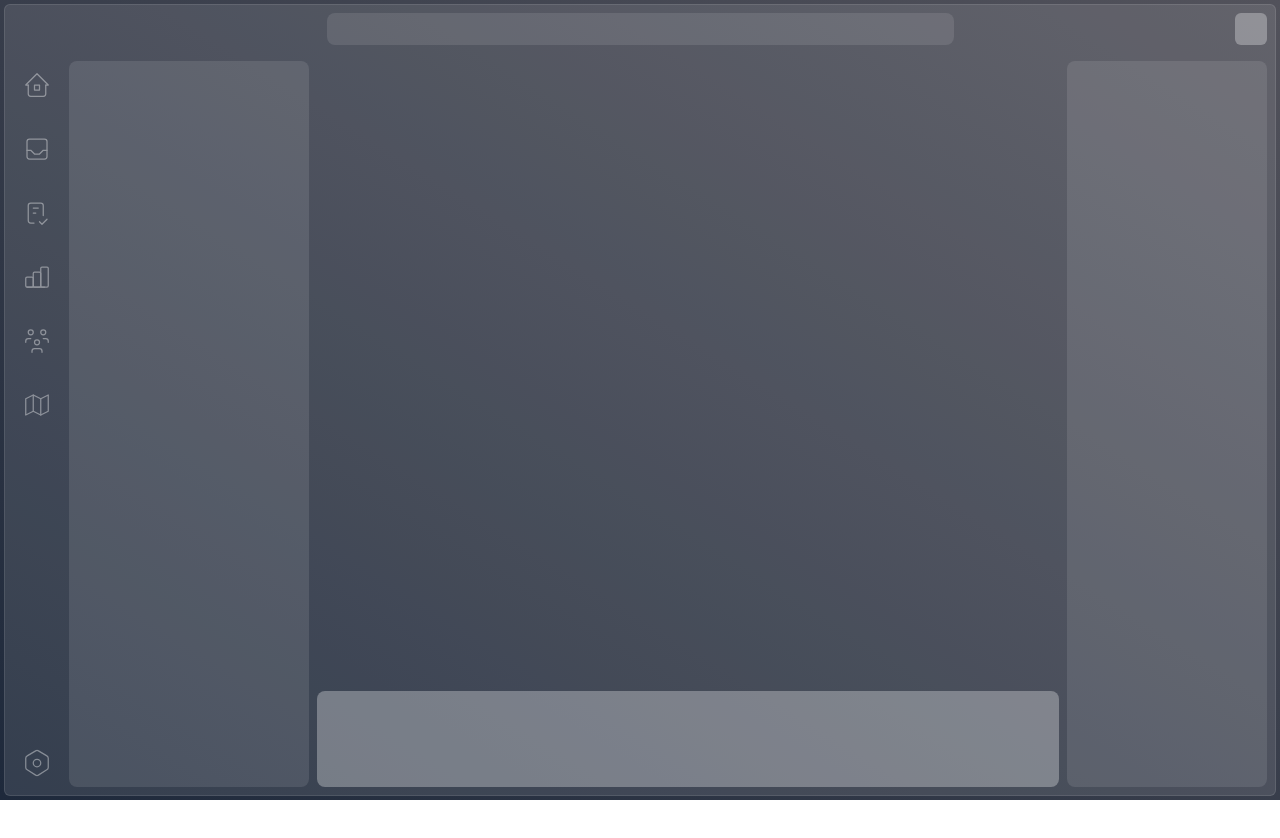
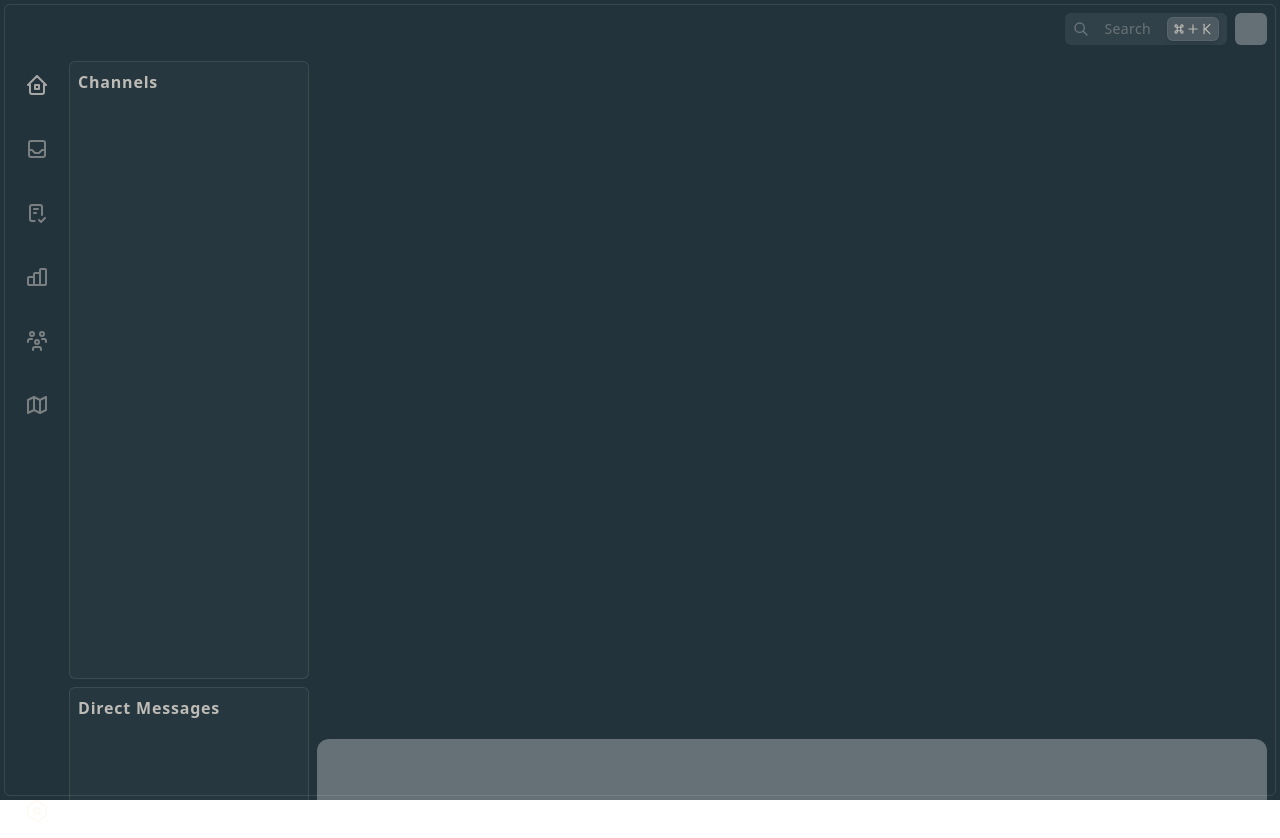
Before and after one commit to nstfkc/components-studio, a Next.js app: page / in a window 1280 px wide. Shown: the top 838 px of the page. Before the commit the page ends 800 px from the top, so only its background shows below. Built offline with nearby package versions, Linux system fonts and the light colour scheme.

Commit message:
second iteration

```diff
--- a/app/components/Content.tsx
+++ b/app/components/Content.tsx
@@ -1,7 +1,7 @@
 export const Content = () => {
   return (
     <div className="flex flex-col h-full justify-end">
-      <div className="bg-white/30 h-24 rounded-lg"></div>
+      <div className="bg-white/30 h-24 rounded-xl"></div>
     </div>
   );
 };
--- a/app/components/ContextBar.tsx
+++ b/app/components/ContextBar.tsx
@@ -9,10 +9,17 @@ import {
   TbMap,
 } from "react-icons/tb";
 
-const Wrapper = (props: PropsWithChildren) => {
+const Wrapper = (props: PropsWithChildren<{ isActive?: boolean }>) => {
+  const { children, isActive } = props;
+  const activeClass = isActive ? "opacity-60" : "opacity-40";
   return (
-    <button className="size-12 flex justify-center items-center text-3xl text-white opacity-40">
-      {props.children}
+    <button
+      className={[
+        "size-12 flex justify-center items-center text-2xl",
+        activeClass,
+      ].join(" ")}
+    >
+      {children}
     </button>
   );
 };
@@ -21,27 +28,27 @@ export const ContextBar = () => {
   return (
     <div className="flex flex-col justify-between h-full">
       <div className="flex flex-col gap-4">
-        <Wrapper>
-          <TbHome2 className="stroke-[1px]" />
+        <Wrapper isActive={true}>
+          <TbHome2 className="stroke-[2px]" />
         </Wrapper>
         <Wrapper>
-          <TbInbox className="stroke-[1px]" />
+          <TbInbox className="stroke-[2px]" />
         </Wrapper>
         <Wrapper>
-          <TbChecklist className="stroke-[1px]" />
+          <TbChecklist className="stroke-[2px]" />
         </Wrapper>
         <Wrapper>
-          <TbChartBar className="stroke-[1px]" />
+          <TbChartBar className="stroke-[2px]" />
         </Wrapper>
         <Wrapper>
-          <TbUsersGroup className="stroke-[1px]" />
+          <TbUsersGroup className="stroke-[2px]" />
         </Wrapper>
         <Wrapper>
-          <TbMap className="stroke-[1px]" />
+          <TbMap className="stroke-[2px]" />
         </Wrapper>
       </div>
       <Wrapper>
-        <TbSettings2 className="stroke-[1px]" />
+        <TbSettings2 className="stroke-[2px]" />
       </Wrapper>
     </div>
   );
--- a/app/components/Header.tsx
+++ b/app/components/Header.tsx
@@ -1,10 +1,19 @@
+import { TbSearch, TbCommand, TbLetterK, TbPlus } from "react-icons/tb";
+
 export const Header = () => {
   return (
-    <div className="p-2 grid grid-cols-8">
-      <div className="col-span-2"></div>
-      <div className="col-span-4">
-        <input className="w-full bg-white/10 p-1 px-2 rounded-lg" />
-      </div>
+    <div className="p-2 flex justify-end items-center gap-2 h-full">
+      <button className="flex items-center gap-4 bg-white/10 rounded-md px-2 py-1 opacity-70 hover:opacity-100">
+        <div className="h-full flex items-center">
+          <TbSearch className="text-white opacity-40" />
+        </div>
+        <div className="text-sm tracking-wide opacity-40">Search</div>
+        <div className="flex bg-white/20 shadow-md p-[4px] text-sm rounded-md border border-white/10">
+          <TbCommand />
+          <TbPlus />
+          <TbLetterK />
+        </div>
+      </button>
       <div className="col-span-2 flex justify-end">
         <div className="size-8 bg-white/30 rounded-md"></div>
       </div>
--- a/app/components/Rightbar.tsx
+++ b/app/components/Rightbar.tsx
@@ -1,3 +1,3 @@
 export const Rightbar = () => {
-  return <div className="flex h-full bg-white/10 rounded-lg"></div>;
+  return <div className="flex h-full bg-white/10 rounded-xl"></div>;
 };
--- a/app/components/Sidebar.tsx
+++ b/app/components/Sidebar.tsx
@@ -1,3 +1,17 @@
 export const Sidebar = () => {
-  return <div className="bg-white/10 rounded-lg h-full"></div>;
+  return (
+    <div className="max-h-full">
+      <div className="border border-white/10 rounded-md p-2 bg-white bg-opacity-[0.02]">
+        <div className="opacity-70 font-bold tracking-wider h-[600px]">
+          Channels
+        </div>
+      </div>
+      <div className="h-2"></div>
+      <div className="border border-white/10 rounded-md p-2 bg-white bg-opacity-[0.02]">
+        <div className="opacity-70 font-bold tracking-wider h-[200px]">
+          Direct Messages
+        </div>
+      </div>
+    </div>
+  );
 };
--- a/app/page.tsx
+++ b/app/page.tsx
@@ -7,8 +7,8 @@ import { Rightbar } from "./components/Rightbar";
 
 const AppShell = () => {
   return (
-    <div className="h-dvh w-screen bg-gradient-to-tr from-slate-800 to-zinc-600 p-1">
-      <div className="border-[1px] border-white/10 bg-white/10 h-full rounded-md">
+    <div className="h-dvh w-screen bg-secondary text-primary p-1">
+      <div className="border-[1px] border-white/10 h-full rounded-md">
         <div className="h-full flex flex-col">
           <div>
             <Header />
@@ -17,14 +17,11 @@ const AppShell = () => {
             <div className="">
               <ContextBar />
             </div>
-            <div className="max-w-sm w-[240px]">
+            <div className="w-[240px]">
               <Sidebar />
             </div>
             <div className="flex-1">
               <Content />
-            </div>
-            <div className="max-w-sm w-[200px]">
-              <Rightbar />
             </div>
           </div>
         </div>
--- a/package.json
+++ b/package.json
@@ -1,5 +1,5 @@
 {
-  "name": "design-studio",
+  "name": "components-studio",
   "version": "0.1.0",
   "private": true,
   "scripts": {
--- a/tailwind.config.ts
+++ b/tailwind.config.ts
@@ -1,20 +1,27 @@
-import type { Config } from 'tailwindcss'
+import type { Config } from "tailwindcss";
 
 const config: Config = {
   content: [
-    './pages/**/*.{js,ts,jsx,tsx,mdx}',
-    './components/**/*.{js,ts,jsx,tsx,mdx}',
-    './app/**/*.{js,ts,jsx,tsx,mdx}',
+    "./pages/**/*.{js,ts,jsx,tsx,mdx}",
+    "./components/**/*.{js,ts,jsx,tsx,mdx}",
+    "./app/**/*.{js,ts,jsx,tsx,mdx}",
   ],
   theme: {
     extend: {
       backgroundImage: {
-        'gradient-radial': 'radial-gradient(var(--tw-gradient-stops))',
-        'gradient-conic':
-          'conic-gradient(from 180deg at 50% 50%, var(--tw-gradient-stops))',
+        "gradient-radial": "radial-gradient(var(--tw-gradient-stops))",
+        "gradient-conic":
+          "conic-gradient(from 180deg at 50% 50%, var(--tw-gradient-stops))",
+      },
+      colors: {
+        primary: "#FEF3E9",
+        secondary: "#22333C",
+        tertiary: "#5D513F",
+        alt1: "#C6AD8F",
+        alt2: "#EBE0D6",
       },
     },
   },
   plugins: [],
-}
-export default config
+};
+export default config;
```
